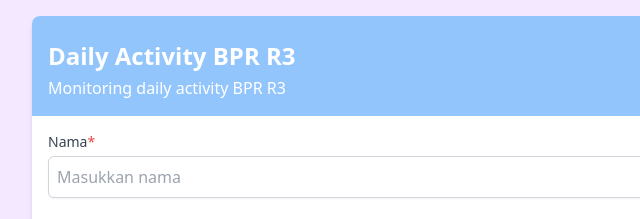
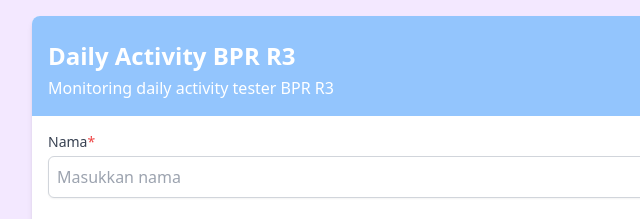
Before and after one commit to splixon224/monitoring, a plain HTML site: page index.html in a window 1280 px wide. Shown: the top 219 px of the page, 224-864 px from the left. Drawn offline with nearby package versions, Linux system fonts and the light colour scheme.

Commit message:
Update index.html

```diff
--- a/index.html
+++ b/index.html
@@ -92,7 +92,7 @@
     <div class="max-w-3xl mx-auto bg-white rounded-lg shadow-md">
         <div class="bg-blue-300 text-white p-4 rounded-t-lg">
             <h1 class="text-2xl font-bold mt-2">Daily Activity BPR R3</h1>
-            <p class="mt-1">Monitoring daily activity BPR R3</p>
+            <p class="mt-1">Monitoring daily activity tester BPR R3</p>
         </div>
         <form class="p-4 space-y-6" onsubmit="handleSubmit(event)">
             <div>
```
